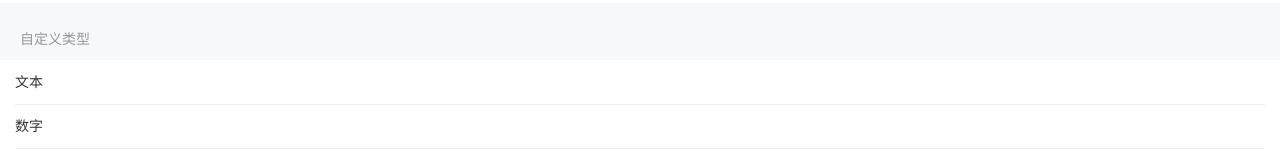
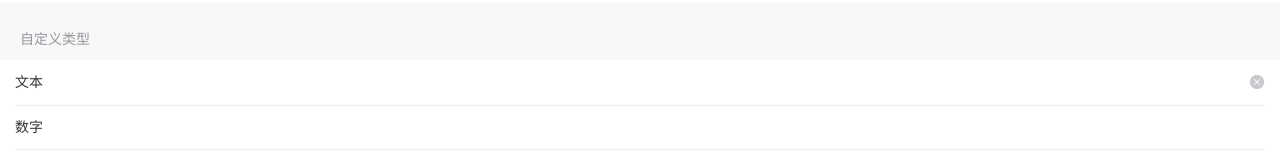
Before and after one commit to jsdawn/soul-plus, a Vue app: page /field in a window 1280 px wide. Shown: the part 213-373 px from the top of the page. Built offline with nearby package versions, Linux system fonts and the light colour scheme.

Commit message:
add field

```diff
--- a/packages/Field/SoField.vue
+++ b/packages/Field/SoField.vue
@@ -8,13 +8,13 @@
     @click="onClick"
   >
     <slot name="left-icon">
+      <div class="so-field__left-icon" v-if="props.leftIcon">
         <SoIcon
-        class="so-field__left-icon"
-        v-if="props.leftIcon"
           :classPrefix="props.iconPrefix"
           :name="props.leftIcon"
-        :size="props.iconSize || '16px'"
+          :size="props.iconSize"
         />
+      </div>
     </slot>
 
     <div
@@ -35,24 +35,23 @@
           :type="props.type || 'text'"
         />
 
+        <div class="so-field__clear" v-if="initRenderClear" @click="onClear">
+          <SoIcon name="clear" :size="props.iconSize" />
+        </div>
+
+        <slot name="right-icon">
+          <div class="so-field__right-icon" v-if="props.rightIcon">
             <SoIcon
-          class="so-field__clear"
-          v-if="showClear"
-          name="clear"
-          :size="props.iconSize || '16px'"
+              :classPrefix="props.iconPrefix"
+              :name="props.rightIcon"
+              :size="props.iconSize"
             />
+          </div>
+        </slot>
       </slot>
     </div>
 
-    <slot name="right-icon">
-      <SoIcon
-        class="so-field__right-icon"
-        v-if="props.rightIcon"
-        :classPrefix="props.iconPrefix"
-        :name="props.rightIcon"
-        :size="props.iconSize || '16px'"
-      />
-    </slot>
+    <slot name="extra"></slot>
   </div>
 </template>
 
@@ -64,6 +63,8 @@ export default {
 
 <script setup>
 import { ref, useAttrs, computed, reactive } from 'vue';
+import { trigger, useTruthy } from '../hooks';
+
 import SoIcon from '../Icon';
 
 const props = defineProps({
@@ -92,7 +93,7 @@ const props = defineProps({
   labelAlign: String, // left center right
 
   iconPrefix: String,
-  iconSize: String,
+  iconSize: { type: String, default: '16px' },
   leftIcon: String,
   rightIcon: String
 });
@@ -107,6 +108,8 @@ const emit = defineEmits([
 ]);
 
 const attrs = useAttrs();
+
+const initRenderClear = useTruthy(() => props.clearable);
 
 const inputRef = ref();
 
@@ -133,8 +136,17 @@ const updateValue = value => {
   }
 };
 
+const onClick = event => emit('click', event);
+
+const onClear = event => {
+  event.preventDefault();
+  updateValue('');
+  emit('clear', event);
+};
+
 const onBlur = event => {
   state.focused = false;
+  updateValue(getModelValue());
   emit('blur', event);
 };
 
@@ -147,6 +159,8 @@ const onInput = event => {
   if (!event.target?.composing) {
     updateValue(event.target?.value);
   }
+
+  console.log(props.modelValue);
 };
 
 const onClickInput = event => emit('click-input', event);
@@ -154,12 +168,14 @@ const onClickInput = event => emit('click-input', event);
 const onKeypress = event => emit('keypress', event);
 
 const startComposing = event => {
+  console.log('startComposing');
   if (event.target) event.target.composing = true;
 };
 
 const endComposing = event => {
   if (event.target?.composing) {
     event.target.composing = false;
+    trigger(event.target, 'input');
   }
 };
 
@@ -186,6 +202,4 @@ const inputAttrs = computed(() => {
     onCompositionend: endComposing
   };
 });
-
-const onClick = event => emit('click', event);
 </script>
--- a/packages/hooks/utils.js
+++ b/packages/hooks/utils.js
@@ -47,3 +47,10 @@ export function appendElements(htmlCollection, parentElement) {
     }
   });
 }
+
+// trigger dom event
+export function trigger(target, type) {
+  const inputEvent = document.createEvent('HTMLEvents');
+  inputEvent.initEvent(type, true, true);
+  target.dispatchEvent(inputEvent);
+}
--- a/packages/theme-chalk/src/field.scss
+++ b/packages/theme-chalk/src/field.scss
@@ -3,6 +3,8 @@
 @import './icon.scss';
 
 $field-padding: 15px;
+$icon-padding: 8px;
+$icon-clear-color: $gray-5;
 
 .so-field {
   position: relative;
@@ -38,13 +40,28 @@ $field-padding: 15px;
     }
   }
 
-  &__left-icon {
-    margin-right: 5px;
+  &__clear,
+  &__left-icon,
+  &__right-icon {
+    flex-shrink: 0;
+    line-height: inherit;
   }
 
+  &__left-icon {
+    margin-right: $icon-padding;
+  }
+
+  &__clear,
   &__right-icon {
-    margin-left: 5px;
+    margin-right: -1 * $icon-padding;
+    padding: 0 $icon-padding;
+    line-height: inherit;
     color: $text-secondary-color;
+  }
+
+  &__clear {
+    color: $icon-clear-color;
+    cursor: pointer;
   }
 
   &__label {
--- a/packages/theme-chalk/src/icon.scss
+++ b/packages/theme-chalk/src/icon.scss
@@ -11,6 +11,10 @@
   font-style: normal;
   -webkit-font-smoothing: antialiased;
   -moz-osx-font-smoothing: grayscale;
+
+  &:before {
+    display: inline-block;
+  }
 }
 
 // ↓↓↓↓↓↓ icons class ↓↓↓↓↓↓
--- a/src/pages/field.vue
+++ b/src/pages/field.vue
@@ -11,8 +11,8 @@
 
     <h3 class="comp-title">自定义类型</h3>
     <div class="comp-wrap">
-      <so-field label="文本" aa v-model="info.text" type="text" clearable></so-field>
-      <so-field label="数字" v-model="info.num" type="number"></so-field>
+      <so-field label="文本" v-model="info.text" clearable></so-field>
+      <so-field label="数字" v-model.number="info.num" type="number"></so-field>
       <so-field label="密码" v-model="info.pwd" type="password"></so-field>
     </div>
   </div>
```
Lines whose indentation alone changed are shown as unchanged.
